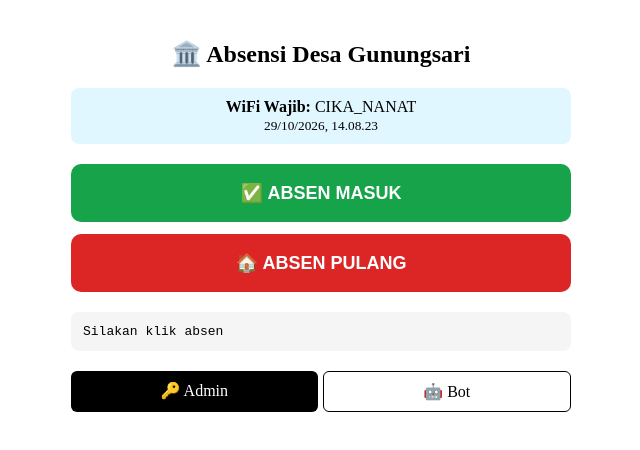
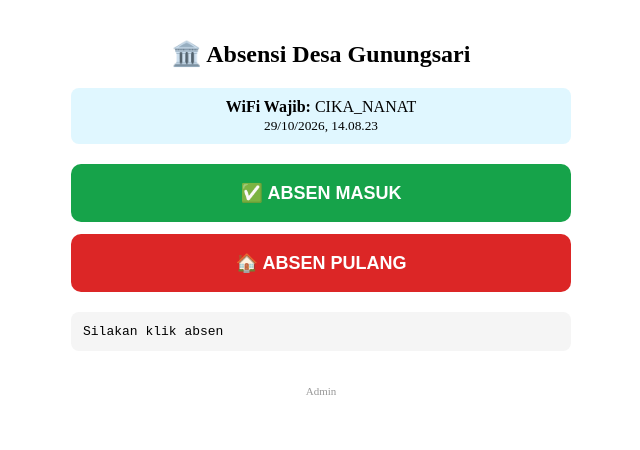
Before and after one commit to desagunungsari207/Absensi-Perangkat, a Next.js app: page / in a window 1280 px wide. Shown: the top 450 px of the page, without its empty margins (319-959 px from the left). Built offline with nearby package versions, Linux system fonts and the light colour scheme.

Commit message:
Update page.js

```diff
--- a/app/page.js
+++ b/app/page.js
@@ -30,7 +30,7 @@ export default function Home() {
         <button onClick={()=>absen('PULANG')} style={{padding:18, background:'#dc2626', color:'white', border:0, borderRadius:10, fontSize:18, fontWeight:'bold'}}>🏠 ABSEN PULANG</button>
       </div>
       <pre style={{marginTop:20, background:'#f5f5f5', padding:12, borderRadius:8, whiteSpace:'pre-wrap'}}>{status || 'Silakan klik absen'}</pre>
-      <div style={{display:'flex', gap:5, marginTop:20}}><a href="/admin" style={{flex:1, textAlign:'center', padding:10, background:'#000', color:'#fff', borderRadius:6, textDecoration:'none'}}>🔑 Admin</a><a href="/setting-bot" style={{flex:1, textAlign:'center', padding:10, background:'#fff', color:'#000', border:'1px solid #000', borderRadius:6, textDecoration:'none'}}>🤖 Bot</a></div>
+      <div style={{textAlign:'center', marginTop:30}}><a href="/admin" style={{fontSize:11, color:'#999', textDecoration:'none'}}>Admin</a></div>
     </div>
   );
 }
```
